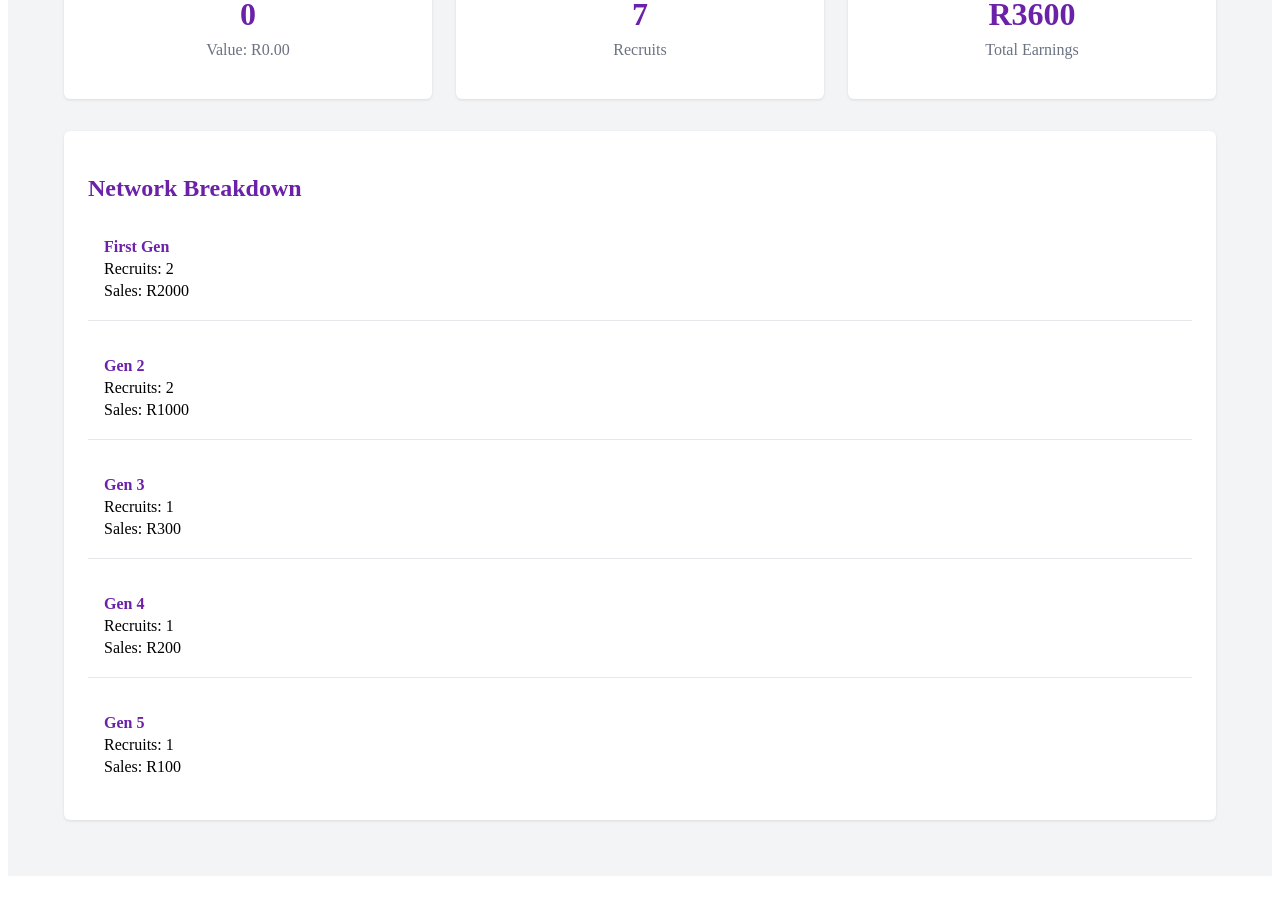
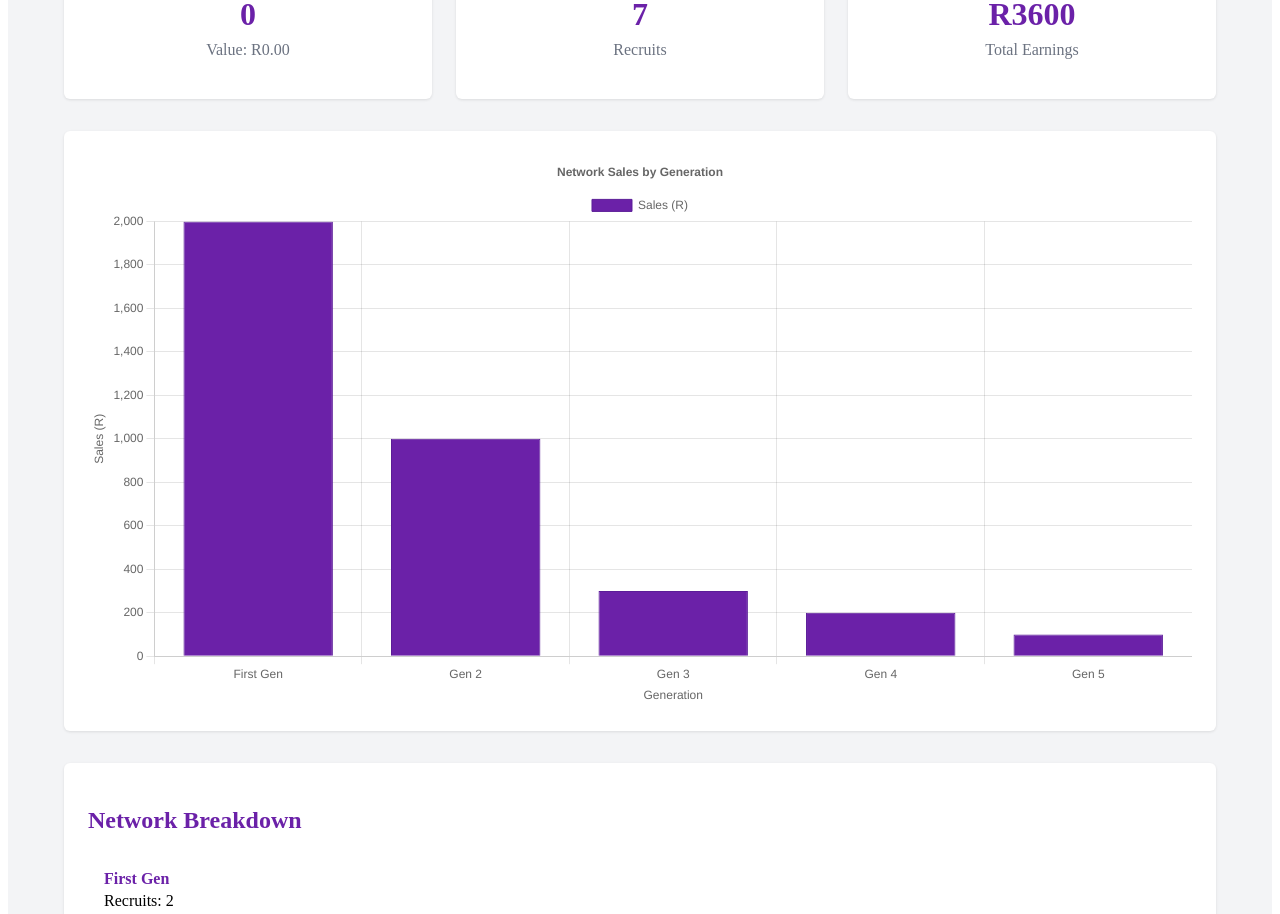
Before and after one commit to sthiza/trubel-perfumes, a Next.js app: page / in a window 1280 px wide. Shown: the part 360-1274 px from the top of the page. Before the commit the page ends 1244 px from the top, so only its background shows below. Built offline with nearby package versions, Linux system fonts and the light colour scheme.

Commit message:
Added sales bar chart to dashboard

```diff
--- a/app/dashboard.module.css
+++ b/app/dashboard.module.css
@@ -66,6 +66,16 @@
   margin-top: 0.5rem;
 }
 
+.chartContainer {
+  background-color: white;
+  padding: 1.5rem;
+  border-radius: 0.375rem;
+  box-shadow: 0 1px 3px rgba(0, 0, 0, 0.1);
+  margin-bottom: 2rem;
+  max-width: 100%;
+  overflow-x: auto;
+}
+
 .details {
   background-color: white;
   padding: 1.5rem;
--- a/app/page.js
+++ b/app/page.js
@@ -2,6 +2,10 @@
 import { useState, useEffect } from 'react';
 import styles from './dashboard.module.css';
 import { getNetworkData } from './networkUtils';
+import { Bar } from 'react-chartjs-2';
+import { Chart as ChartJS, CategoryScale, LinearScale, BarElement, Title, Tooltip, Legend } from 'chart.js';
+
+ChartJS.register(CategoryScale, LinearScale, BarElement, Title, Tooltip, Legend);
 
 export default function Dashboard() {
   const [orders, setOrders] = useState([]);
@@ -27,6 +31,29 @@ export default function Dashboard() {
 
   const orderTotal = orders.reduce((sum, order) => sum + parseFloat(order.total.slice(1)), 0).toFixed(2);
 
+  const chartData = {
+    labels: networkDetails.map(gen => gen.gen),
+    datasets: [{
+      label: 'Sales (R)',
+      data: networkDetails.map(gen => gen.recruits.reduce((sum, r) => sum + parseFloat(r.sales.slice(1)), 0)),
+      backgroundColor: '#6b21a8',
+      borderColor: '#5b1d98',
+      borderWidth: 1,
+    }],
+  };
+
+  const chartOptions = {
+    responsive: true,
+    plugins: {
+      legend: { position: 'top' },
+      title: { display: true, text: 'Network Sales by Generation' },
+    },
+    scales: {
+      y: { beginAtZero: true, title: { display: true, text: 'Sales (R)' } },
+      x: { title: { display: true, text: 'Generation' } },
+    },
+  };
+
   return (
     <div className={styles.container}>
       <div className={styles.welcome}>
@@ -51,6 +78,9 @@ export default function Dashboard() {
           <p className={styles.cardSub}>Total Earnings</p>
         </div>
       </div>
+      <div className={styles.chartContainer}>
+        <Bar data={chartData} options={chartOptions} />
+      </div>
       <div className={styles.details}>
         <h2 className={styles.detailsTitle}>Network Breakdown</h2>
         <div className={styles.detailsList}>
--- a/package.json
+++ b/package.json
@@ -9,9 +9,11 @@
     "lint": "next lint"
   },
   "dependencies": {
+    "chart.js": "^4.4.8",
     "next": "15.2.0",
     "next-themes": "^0.4.4",
     "react": "^19.0.0",
+    "react-chartjs-2": "^5.3.0",
     "react-dom": "^19.0.0",
     "react-icons": "^5.5.0"
   },
```
Also changed, not shown: 1 other file (tests, documents, lock files or other folders).
